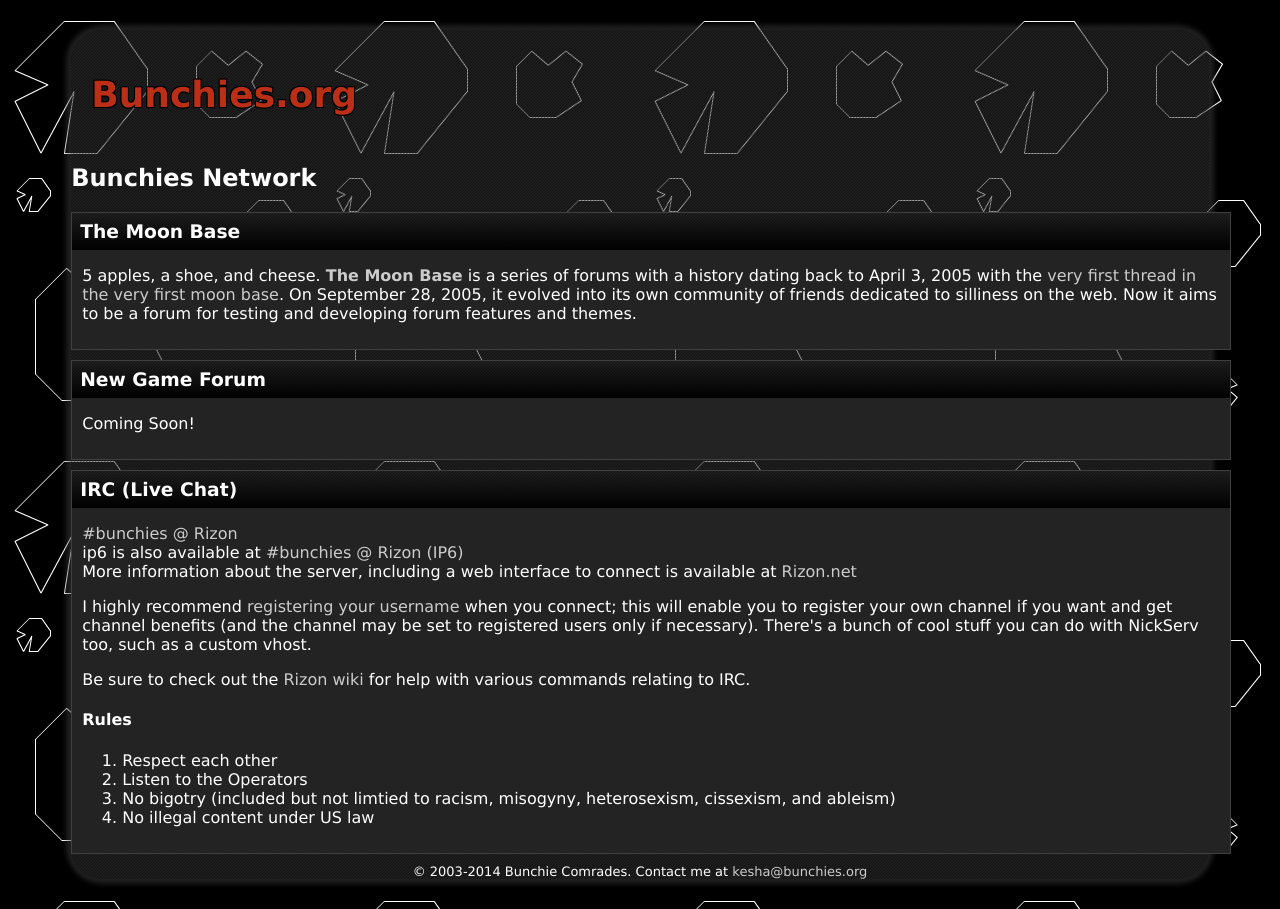
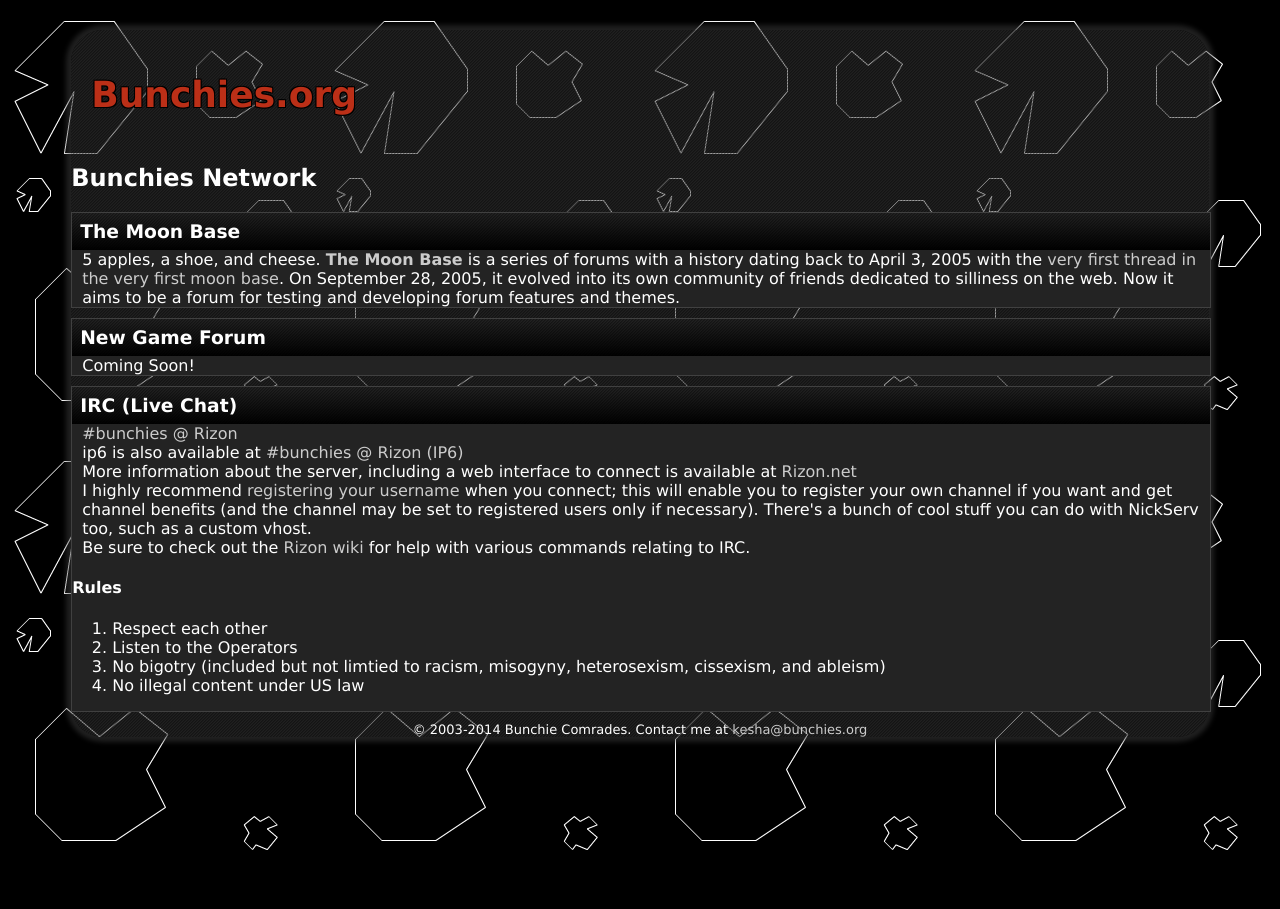
Before and after one commit to bunchies/bunchies.github.io, a Jekyll site: the page built from index.html, in a window 1280 px wide. Built offline with Jekyll 4.4.1, drawn with Linux system fonts in a browser that asks for light colours.

Commit message:
CSS Tweaks

```diff
--- a/css/css.css
+++ b/css/css.css
@@ -50,7 +50,7 @@ a:hover {
     background: #232323;
     border: 1px solid #404040;
     margin: 10px 0;
-    padding: 10px;
+    padding: 0;
     width: 100%;
 }
 
@@ -59,11 +59,15 @@ a:hover {
     background-image: url(../assets/scanlines.png), linear-gradient(to bottom, #232323 0%,#010101 100%);
     color: #fff;
     font-weight: bold;
-    margin: -10px -10px 0;
+    margin: 0;
     padding: 8px;
 }
 .section h3 a:link, .section h3 a:visited, .section h3 a:active {
     color: #fff;
+}
+
+.section p {
+    margin:0 10px;
 }
 
 
```
